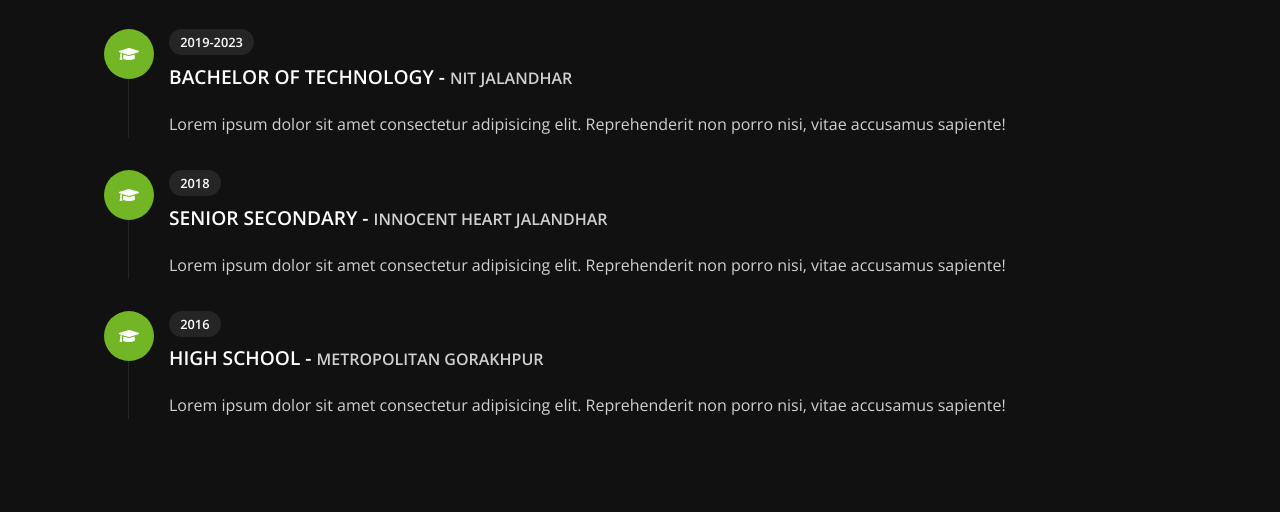
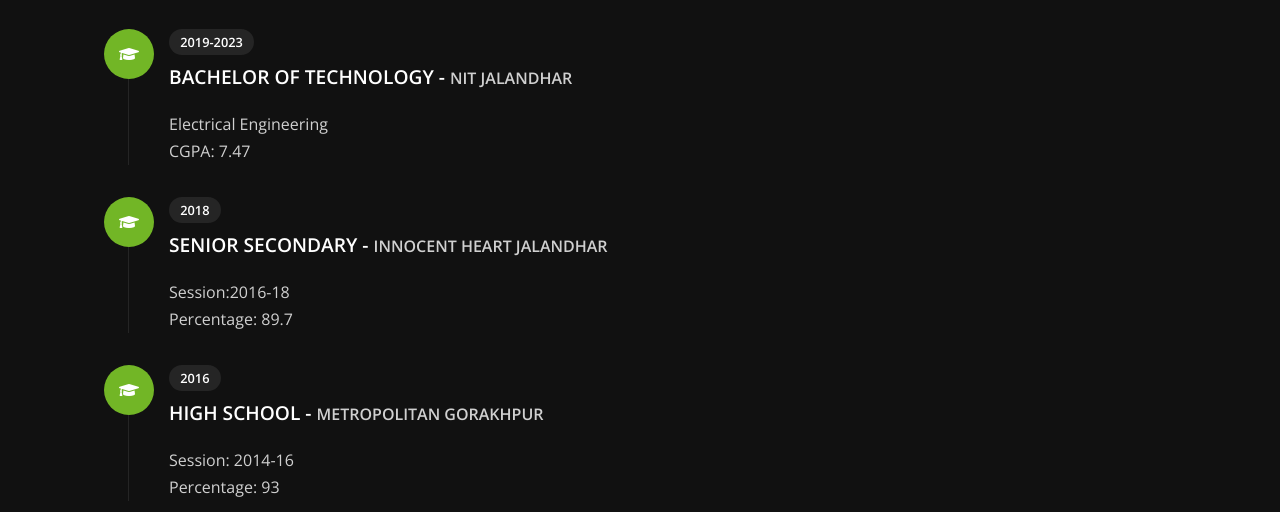
Before and after one commit to satyamtripathi9/portfolio, a plain HTML site: page education.html in a window 1280 px wide. Shown: the part 246-758 px from the top of the page. Drawn offline with nearby package versions, Linux system fonts and the light colour scheme.

Commit message:
Update education.html

```diff
--- a/education.html
+++ b/education.html
@@ -75,7 +75,8 @@
           </div>
           <span>2019-2023</span>
           <h2>Bachelor of Technology - <span>NIT Jalandhar</span></h2>
-          <p class = "text">Lorem ipsum dolor sit amet consectetur adipisicing elit. Reprehenderit non porro nisi, vitae accusamus sapiente!</p>
+          <p class = "text">Electrical Engineering<br>
+          CGPA: 7.47</p>
         </div>
 
 
@@ -86,7 +87,8 @@
           </div>
           <span>2018</span>
           <h2>Senior Secondary - <span>Innocent Heart Jalandhar</span></h2>
-          <p class = "text">Lorem ipsum dolor sit amet consectetur adipisicing elit. Reprehenderit non porro nisi, vitae accusamus sapiente!</p>
+          <p class = "text">Session:2016-18<br>
+            Percentage: 89.7</p>
         </div>
 
 
@@ -97,7 +99,8 @@
           </div>
           <span>2016</span>
           <h2>high school - <span>Metropolitan Gorakhpur </span></h2>
-          <p class = "text">Lorem ipsum dolor sit amet consectetur adipisicing elit. Reprehenderit non porro nisi, vitae accusamus sapiente!</p>
+          <p class = "text">Session: 2014-16<br>
+            Percentage: 93</p>
         </div>
       </div>
     </section>
```
